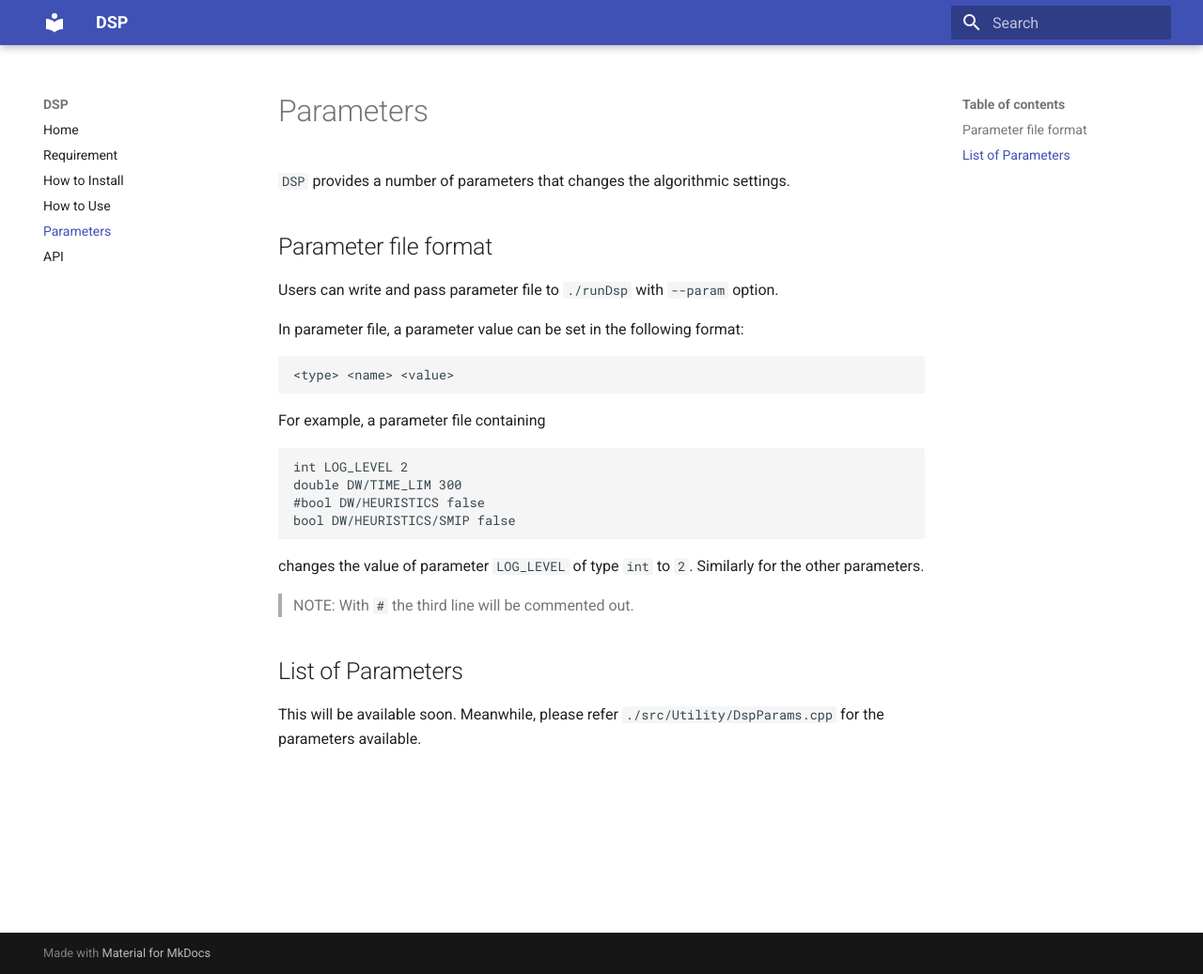
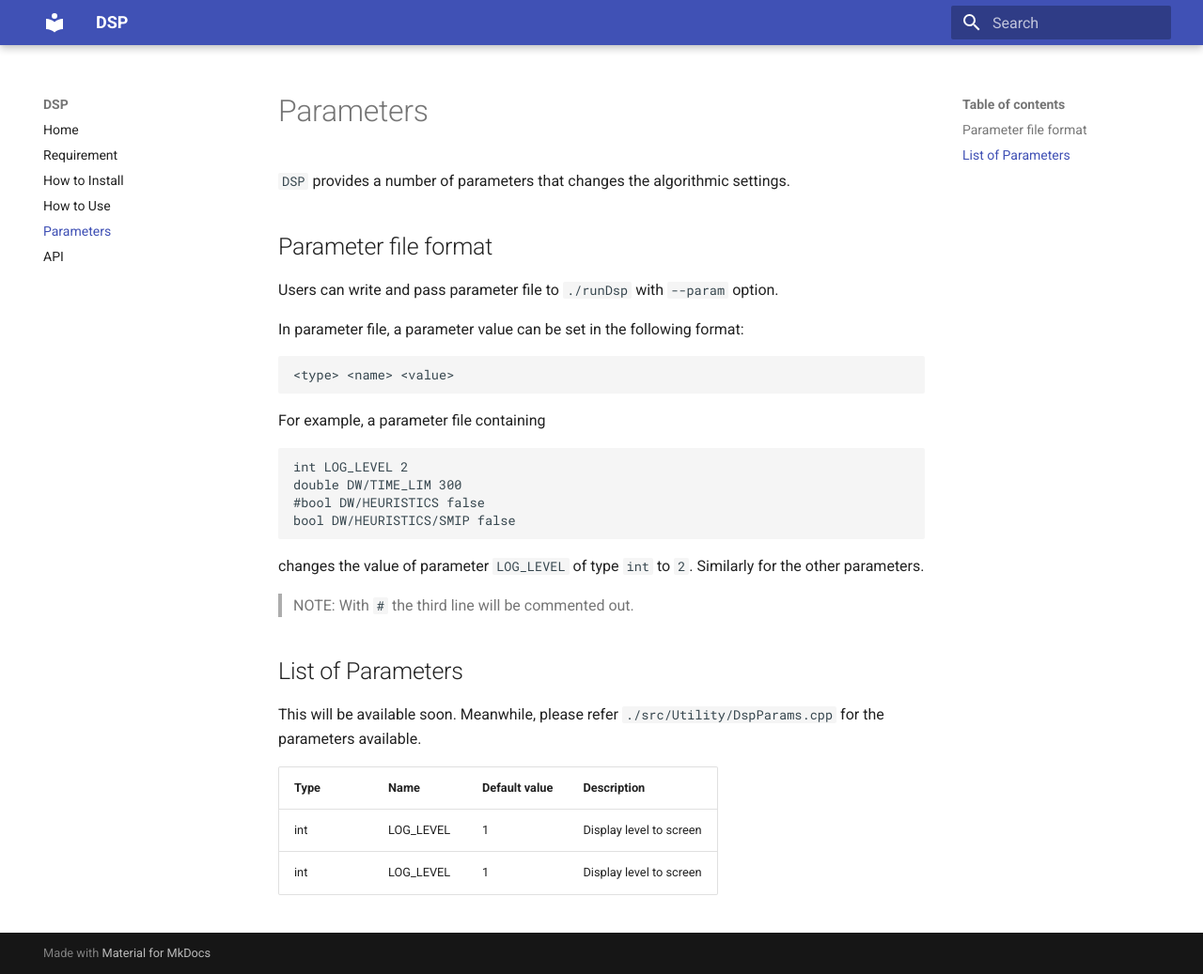
Before and after one commit to Argonne-National-Laboratory/DSP, an MkDocs documentation site: the page built from docs/parameters.md, in a window 1280 px wide and 1037 px high. Shown: the whole window at 94% size. Built offline with MkDocs 1.6.1 and Material for MkDocs 9.7.7, drawn with Linux system fonts in a browser that asks for light colours.

```diff
--- a/docs/parameters.md
+++ b/docs/parameters.md
@@ -30,3 +30,8 @@ Similarly for the other parameters.
 
 This will be available soon.
 Meanwhile, please refer `./src/Utility/DspParams.cpp` for the parameters available.
+
+| Type | Name | Default value | Description |
+|------|------|---------------|-------------|
+| int  | LOG_LEVEL | 1 | Display level to screen |
+| int  | LOG_LEVEL | 1 | Display level to screen |
```
Also changed, not shown: README.md (+1 -1 lines), docs/api.md (+1 -1 lines), docs/examples.md (+1 -1 lines), examples/README.md (+1 -1 lines), 6 other files.
